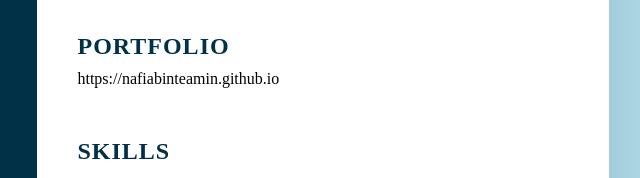
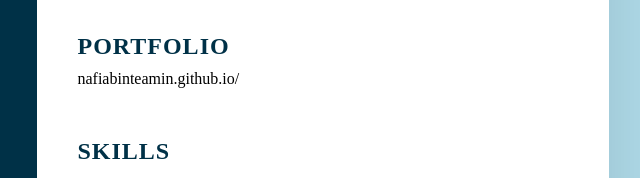
Before and after one commit to NafiaBinteAmin/NafiaBinteAmin.github.io, a plain HTML site: page CV.html in a window 1280 px wide. Shown: the part 221-399 px from the top of the page, 531-1171 px from the left. Drawn offline with Linux system fonts and the light colour scheme.

Commit message:
Update CV.html

```diff
--- a/CV.html
+++ b/CV.html
@@ -115,7 +115,7 @@
             <h2 class="title2">portfolio</h2>
             <div>
 
-	          	<a href="https://nafiabinteamin.github.io">https://nafiabinteamin.github.io</a>
+	          	<a style="color:black;"  href="https://nafiabinteamin.github.io/">nafiabinteamin.github.io/</a>
 
 	        </div>
 
```
